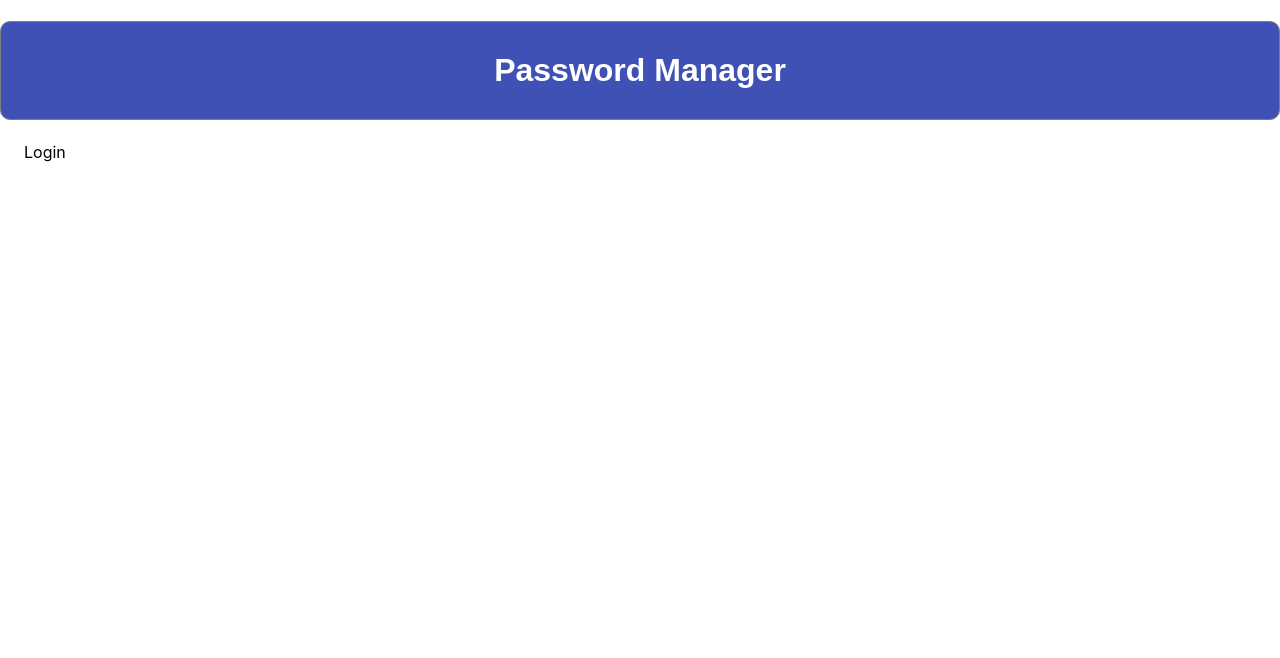
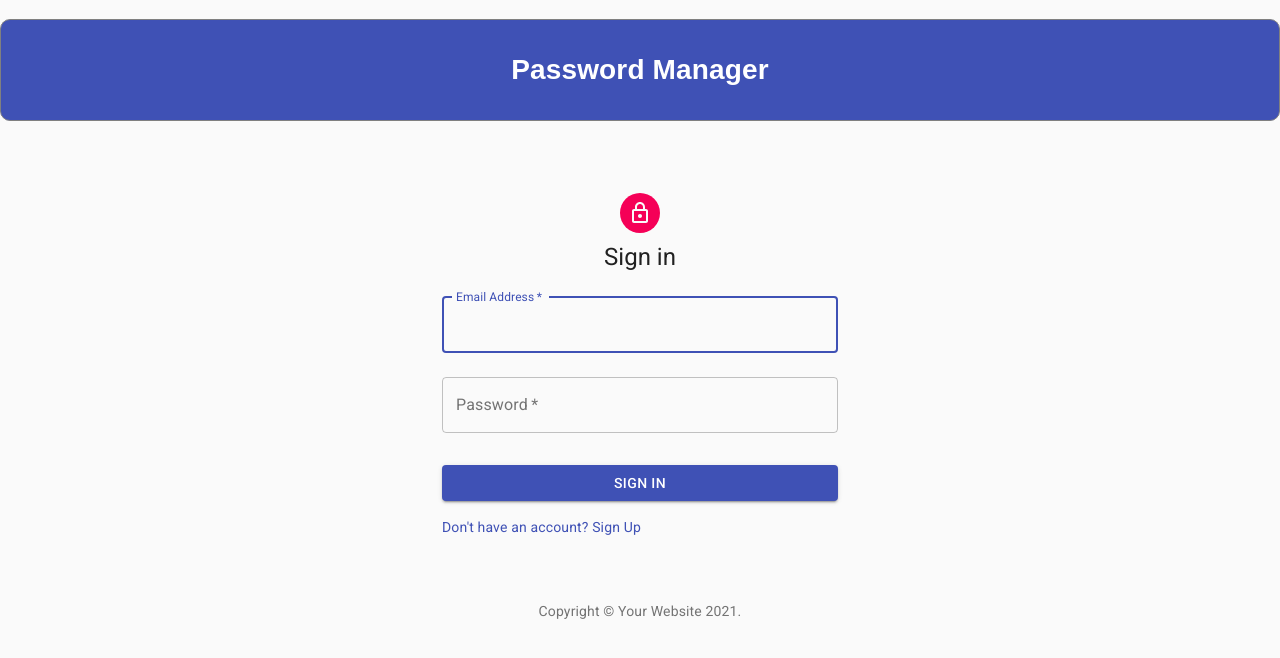
Before and after one commit to campe0n/passwordManager, a React (Create React App) app in the folder client/: page /login in a window 1280 px wide. Shown: the top 658 px of the page. Built offline with nearby package versions, Linux system fonts and the light colour scheme.

Commit message:
add a boilerplate for signing in

```diff
--- a/client/src/pages/Login.js
+++ b/client/src/pages/Login.js
@@ -1,15 +1,124 @@
-import React, { useState } from 'react';
-import { Link } from 'react-router-dom';
-import { useMutation } from '@apollo/client';
-import { LOGIN_USER } from '../utils/mutations';
+// import React, { useState } from 'react';
+// import { Link } from 'react-router-dom';
+// import { useMutation } from '@apollo/client';
+// import { LOGIN_USER } from '../utils/mutations';
 
-import Auth from '../utils/auth';
+// import Auth from '../utils/auth';
 
 
-const Login = (props) => {
-return(
-    <div>Login</div>
-)
+// const Login = (props) => {
+// return(
+//     <div>Login</div>
+// )
+// }
+
+// export default Login;
+
+
+import React from 'react';
+import Avatar from '@material-ui/core/Avatar';
+import Button from '@material-ui/core/Button';
+import CssBaseline from '@material-ui/core/CssBaseline';
+import TextField from '@material-ui/core/TextField';
+import Link from '@material-ui/core/Link';
+import Grid from '@material-ui/core/Grid';
+import Box from '@material-ui/core/Box';
+import LockOutlinedIcon from '@material-ui/icons/LockOutlined';
+import Typography from '@material-ui/core/Typography';
+import { makeStyles } from '@material-ui/core/styles';
+import Container from '@material-ui/core/Container';
+
+function Copyright() {
+  return (
+    <Typography variant="body2" color="textSecondary" align="center">
+      {'Copyright © '}
+      <Link color="inherit" href="https://material-ui.com/">
+        Your Website
+      </Link>{' '}
+      {new Date().getFullYear()}
+      {'.'}
+    </Typography>
+  );
 }
 
-export default Login;
+const useStyles = makeStyles((theme) => ({
+  paper: {
+    marginTop: theme.spacing(8),
+    display: 'flex',
+    flexDirection: 'column',
+    alignItems: 'center',
+  },
+  avatar: {
+    margin: theme.spacing(1),
+    backgroundColor: theme.palette.secondary.main,
+  },
+  form: {
+    width: '100%', // Fix IE 11 issue.
+    marginTop: theme.spacing(1),
+  },
+  submit: {
+    margin: theme.spacing(3, 0, 2),
+  },
+}));
+
+export default function Login(props) {
+  const classes = useStyles();
+
+  return (
+    <Container component="main" maxWidth="xs">
+      <CssBaseline />
+      <div className={classes.paper}>
+        <Avatar className={classes.avatar}>
+          <LockOutlinedIcon />
+        </Avatar>
+        <Typography component="h1" variant="h5">
+          Sign in
+        </Typography>
+        <form className={classes.form} noValidate>
+          <TextField
+            variant="outlined"
+            margin="normal"
+            required
+            fullWidth
+            id="email"
+            label="Email Address"
+            name="email"
+            autoComplete="email"
+            autoFocus
+          />
+          <TextField
+            variant="outlined"
+            margin="normal"
+            required
+            fullWidth
+            name="password"
+            label="Password"
+            type="password"
+            id="password"
+            autoComplete="current-password"
+          />
+
+          <Button
+            type="submit"
+            fullWidth
+            variant="contained"
+            color="primary"
+            className={classes.submit}
+          >
+            Sign In
+          </Button>
+          <Grid container>
+            <Grid item>
+              <Link href="/signup" variant="body2">
+                {"Don't have an account? Sign Up"}
+              </Link>
+            </Grid>
+          </Grid>
+        </form>
+      </div>
+      <Box mt={8}>
+        <Copyright />
+      </Box>
+    </Container>
+  );
+}
```
Also changed, not shown: 1 other file (tests, documents, lock files or other folders).
